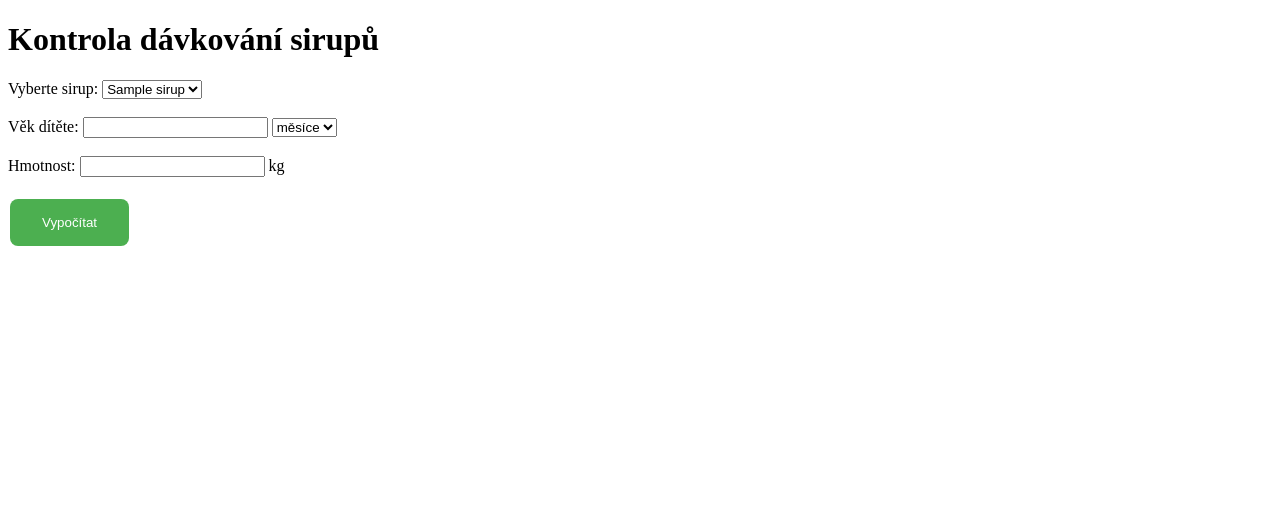
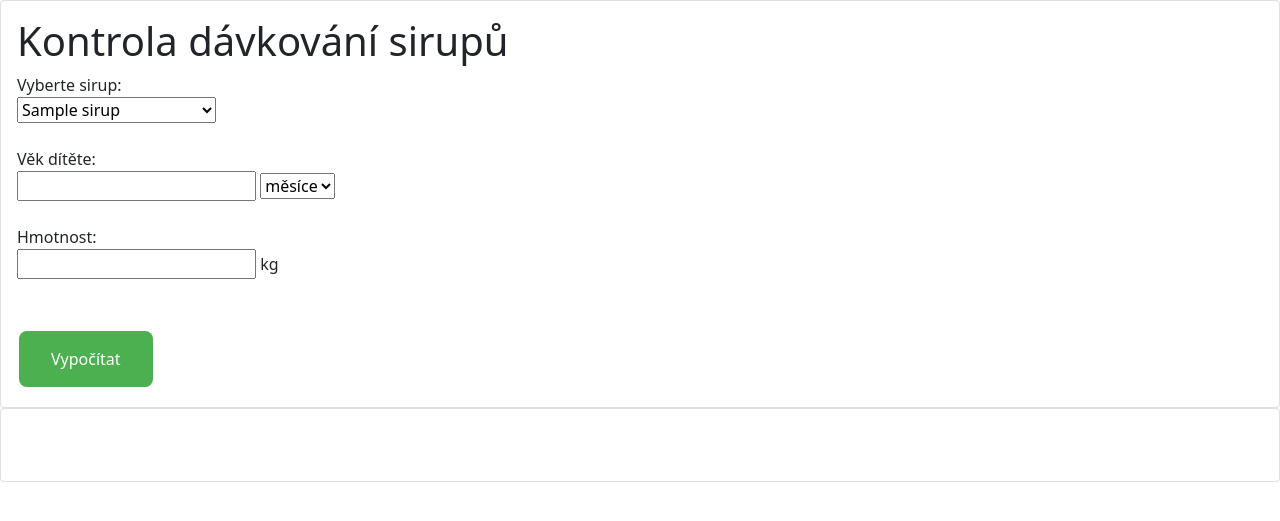
Before and after one commit to basileia/django_syrups_dosage, a Django app: page /dosage/ in a window 1280 px wide. Shown: the top 521 px of the page. Run offline with Django 3.2, Linux system fonts and the light colour scheme; tables that the repository leaves empty hold one stand-in row (values such as "Sample post"); a database or web service that is not in the repository returns one stand-in record (values such as "Sample title"); some libraries are stand-ins or nearby versions.

Commit message:
edit html

```diff
--- a/syrups/dosage/templates/dosage/dosage.html
+++ b/syrups/dosage/templates/dosage/dosage.html
@@ -1,9 +1,17 @@
 <!DOCTYPE html>
-<html>
+<html lang="cs">
 <head>
     <meta charset="UTF-8">
+    <meta http-equiv="X-UA-Compatible" content="IE=edge">
+    <meta name="viewport" content="width=device-width, initial-scale=1.0">
     <title>Kontrola dávkování sirupů</title>
-    <style>
+
+    <link href="https://cdn.jsdelivr.net/npm/bootstrap@5.1.3/dist/css/bootstrap.min.css" rel="stylesheet" integrity="sha384-1BmE4kWBq78iYhFldvKuhfTAU6auU8tT94WrHftjDbrCEXSU1oBoqyl2QvZ6jIW3" crossorigin="anonymous">
+    <script src="https://cdn.jsdelivr.net/npm/bootstrap@5.1.3/dist/js/bootstrap.bundle.min.js" integrity="sha384-ka7Sk0Gln4gmtz2MlQnikT1wXgYsOg+OMhuP+IlRH9sENBO0LRn5q+8nbTov4+1p" crossorigin="anonymous"></script>
+    <script src="https://cdn.jsdelivr.net/npm/@popperjs/core@2.10.2/dist/umd/popper.min.js" integrity="sha384-7+zCNj/IqJ95wo16oMtfsKbZ9ccEh31eOz1HGyDuCQ6wgnyJNSYdrPa03rtR1zdB" crossorigin="anonymous"></script>
+    <script src="https://cdn.jsdelivr.net/npm/bootstrap@5.1.3/dist/js/bootstrap.min.js" integrity="sha384-QJHtvGhmr9XOIpI6YVutG+2QOK9T+ZnN4kzFN1RtK3zEFEIsxhlmWl5/YESvpZ13" crossorigin="anonymous"></script>
+
+  <style>
       input[type=submit] {
       background-color: #4CAF50;
       border: none;
@@ -17,37 +25,54 @@
   </style>
 </head>
 <body>
-  <header>
-    <h1>Kontrola dávkování sirupů</h1>
-  </header>
+  <div class="card">
+  <div class="card-body">
+    <header class="card-title" style="width: 50%;" >
+      <h1>Kontrola dávkování sirupů</h1>
+    </header>
 
-    <form method="POST">
+    <form method="POST" class="card-text" style="width:50%">
         {% csrf_token %}
         {% load to_space %}
         <label for="sirup">Vyberte sirup:</label>
-        <select name="sirup" id="sirup">
+        <br>
+        <select name="sirup" id="sirup" style="width:32%">
           {% for sirup in sirup_names %}
           <option value={{sirup}}>{{ sirup|to_space }}</option>
           {% endfor %}
         </select><br><br>
         <label for="age">Věk dítěte:</label>
+        <div style="float:center;">
         <input type="number" step="any" min="0" name="age" id="age" value={{request.POST.age}}>
         <select name="age_units" id="age_units">
           <option value="měsíce" {% if request.POST.age_units == "měsíce" %} selected {% endif %}>měsíce</option>
           <option value="roky" {% if request.POST.age_units == "roky" %} selected {% endif %}>roky</option>
         </select>
-        <br><br>
+      </div>
+        <br>
         <label for="weight">Hmotnost:</label>
+        <br>
+        <div style="float:center;">
         <input type="number" step="any" min="0" name="weight" id="weight" value={{request.POST.weight}}> kg</input>
+      </div>
         <br><br>
         <input type="submit" value="Vypočítat">
-
+<br>
     </form>
+    </div>
+  </div>
+  <div class="card">
+    <div class="card-body">
     <span style="color: red;">{{error_msg}}</span>
     <ul>
+<br>
 {% for res in result %}
     <li>{{ res }}</li>
 {% endfor %}
 </ul>
+</div>
+</div>
+
+
 </body>
 </html>
```
